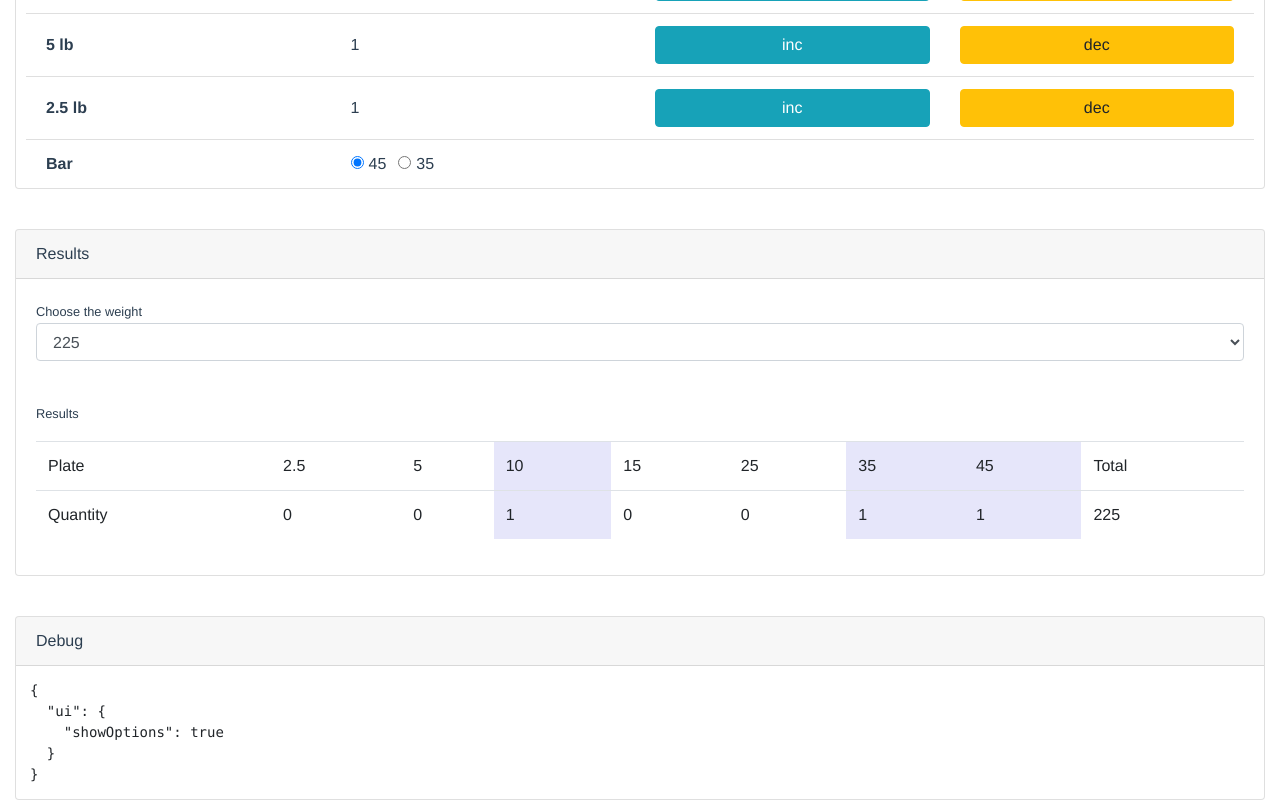
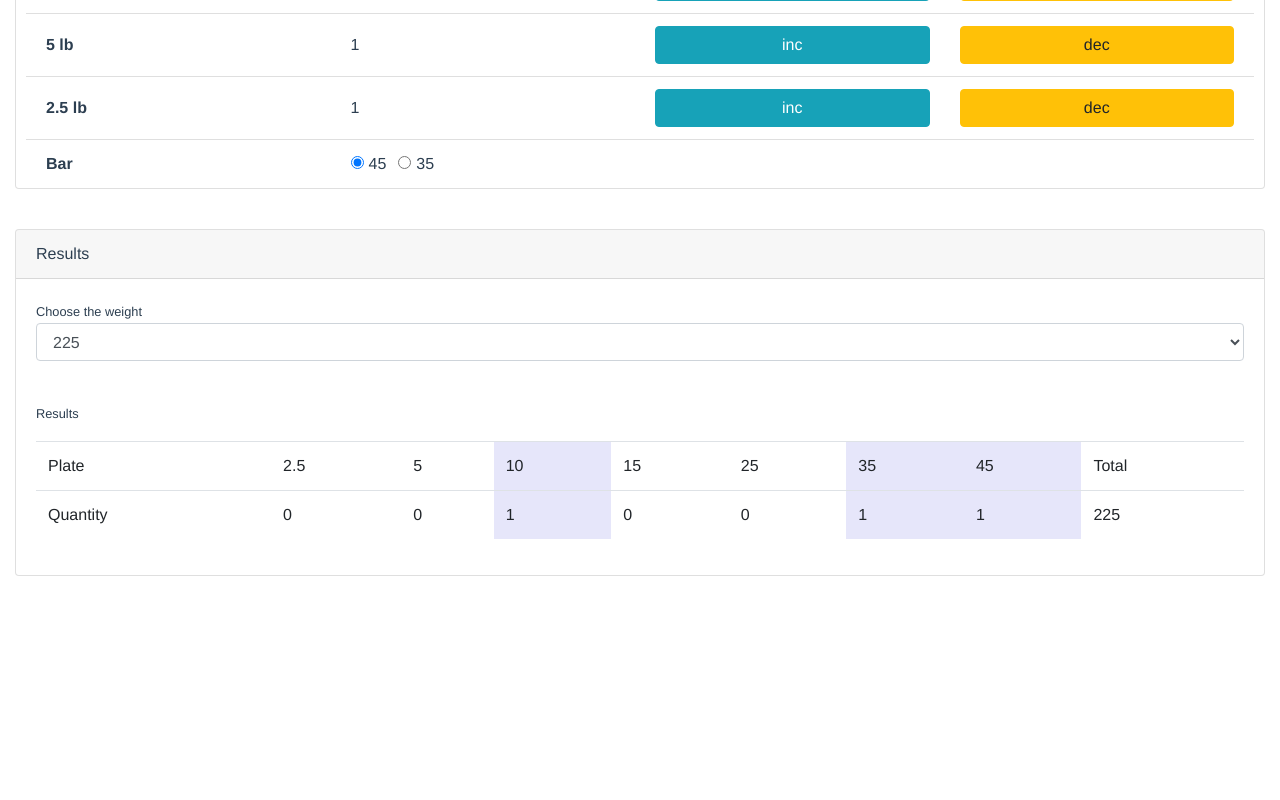
Before and after one commit to ryanrodemoyer/weightplates, a Vue app: page /#/ in a window 1280 px wide. Shown: the part 497-1297 px from the top of the page. After the commit the page ends 1113 px from the top, so only its background shows below. Built offline with nearby package versions, Linux system fonts and the light colour scheme.

Commit message:
remove debug and fix title

```diff
--- a/package.json
+++ b/package.json
@@ -1,5 +1,5 @@
 {
-  "name": "weight_plates2",
+  "name": "WeightPlates",
   "version": "0.1.0",
   "private": true,
   "scripts": {
--- a/src/components/WeightPlates.vue
+++ b/src/components/WeightPlates.vue
@@ -20,14 +20,14 @@
 
     <p>&nbsp;</p>
 
-    <div class="row">
+    <!-- <div class="row">
       <div class="col-sm">
         <div class="card">
           <div class="card-header">Debug</div>
           <pre style="margin: 1em;">{{ $data }}</pre>
         </div>
       </div>
-    </div>
+    </div> -->
   </div>
 </template>
 
```
